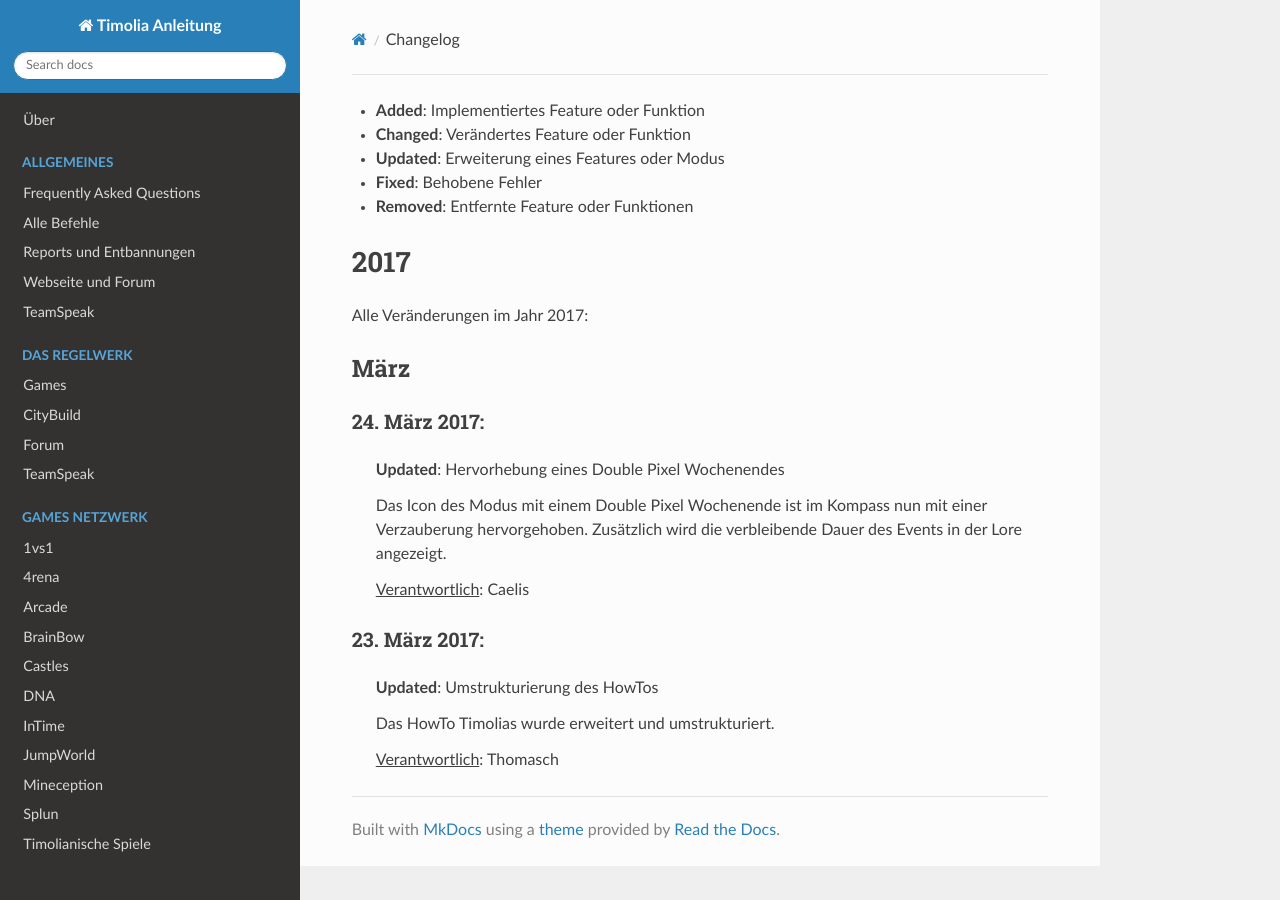
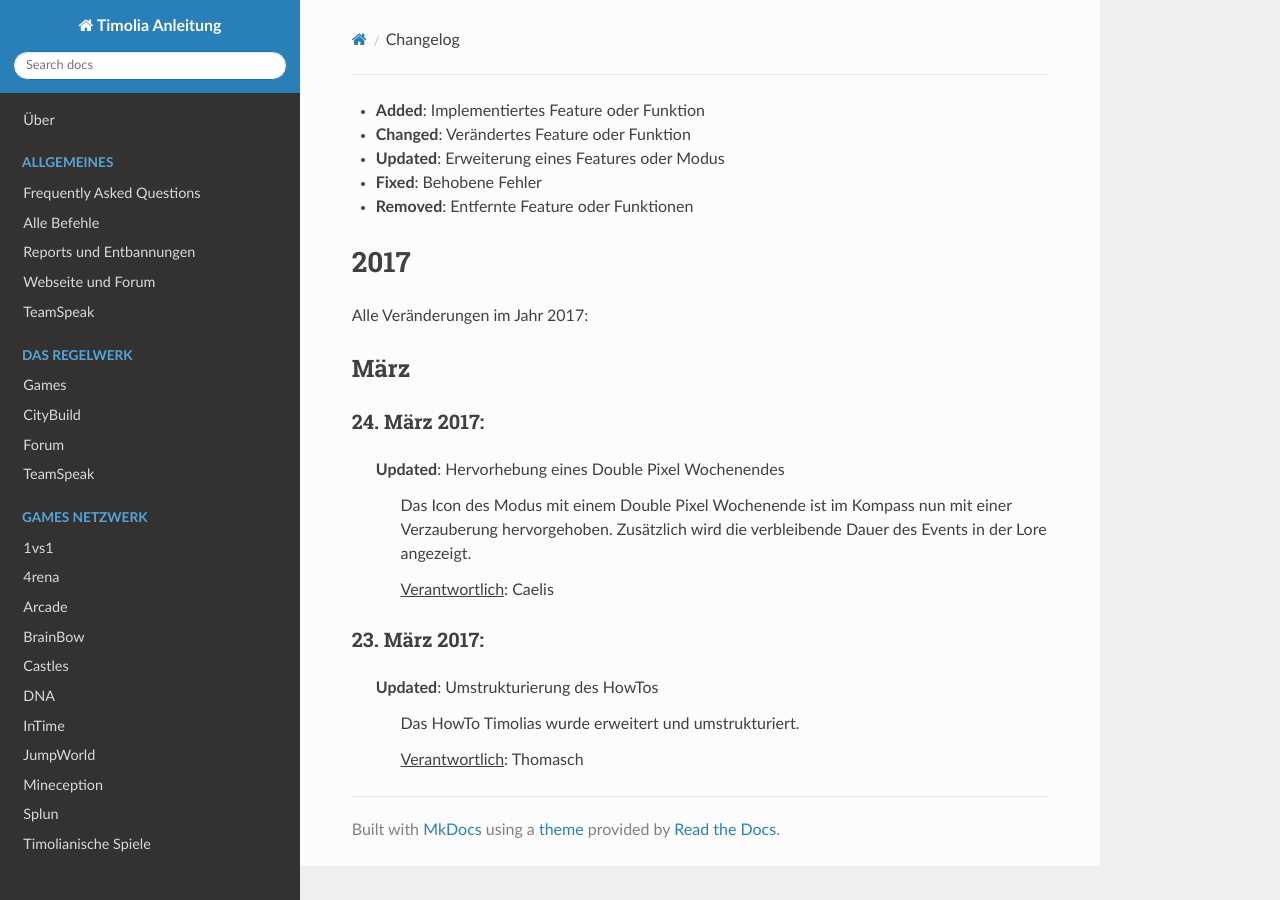
Before and after one commit to TimoliaDE/HowTo, an MkDocs documentation site: the page built from docs/changelog.md, in a window 1280 px wide. Built offline with MkDocs 1.6.1, drawn with Linux system fonts in a browser that asks for light colours; nearby versions of some CDN libraries; old or Windows-style settings are respelled for this version of MkDocs.

Commit message:
margin-left

```diff
--- a/docs/changelog.md
+++ b/docs/changelog.md
@@ -13,13 +13,13 @@ Alle Veränderungen im Jahr 2017:
 ### 24. März 2017:
 <dl>
   <dd><b>Updated</b>: Hervorhebung eines Double Pixel Wochenendes</dd>
-  <dd>Das Icon des Modus mit einem Double Pixel Wochenende ist im Kompass nun mit einer Verzauberung hervorgehoben. Zusätzlich wird die verbleibende Dauer des Events in der Lore angezeigt.</dd>
-  <dd><u>Verantwortlich</u>: Caelis
+  <dd style="margin-left: 7%;">Das Icon des Modus mit einem Double Pixel Wochenende ist im Kompass nun mit einer Verzauberung hervorgehoben. Zusätzlich wird die verbleibende Dauer des Events in der Lore angezeigt.</dd>
+  <dd style="margin-left: 7%;"><u>Verantwortlich</u>: Caelis
 </dl>
 
 ### 23. März 2017:
 <dl>
   <dd><b>Updated</b>: Umstrukturierung des HowTos</dd>
-  <dd>Das HowTo Timolias wurde erweitert und umstrukturiert.</dd>
-  <dd><u>Verantwortlich</u>: Thomasch
+  <dd style="margin-left: 7%;">Das HowTo Timolias wurde erweitert und umstrukturiert.</dd>
+  <dd style="margin-left: 7%;"><u>Verantwortlich</u>: Thomasch
 </dl>
```
